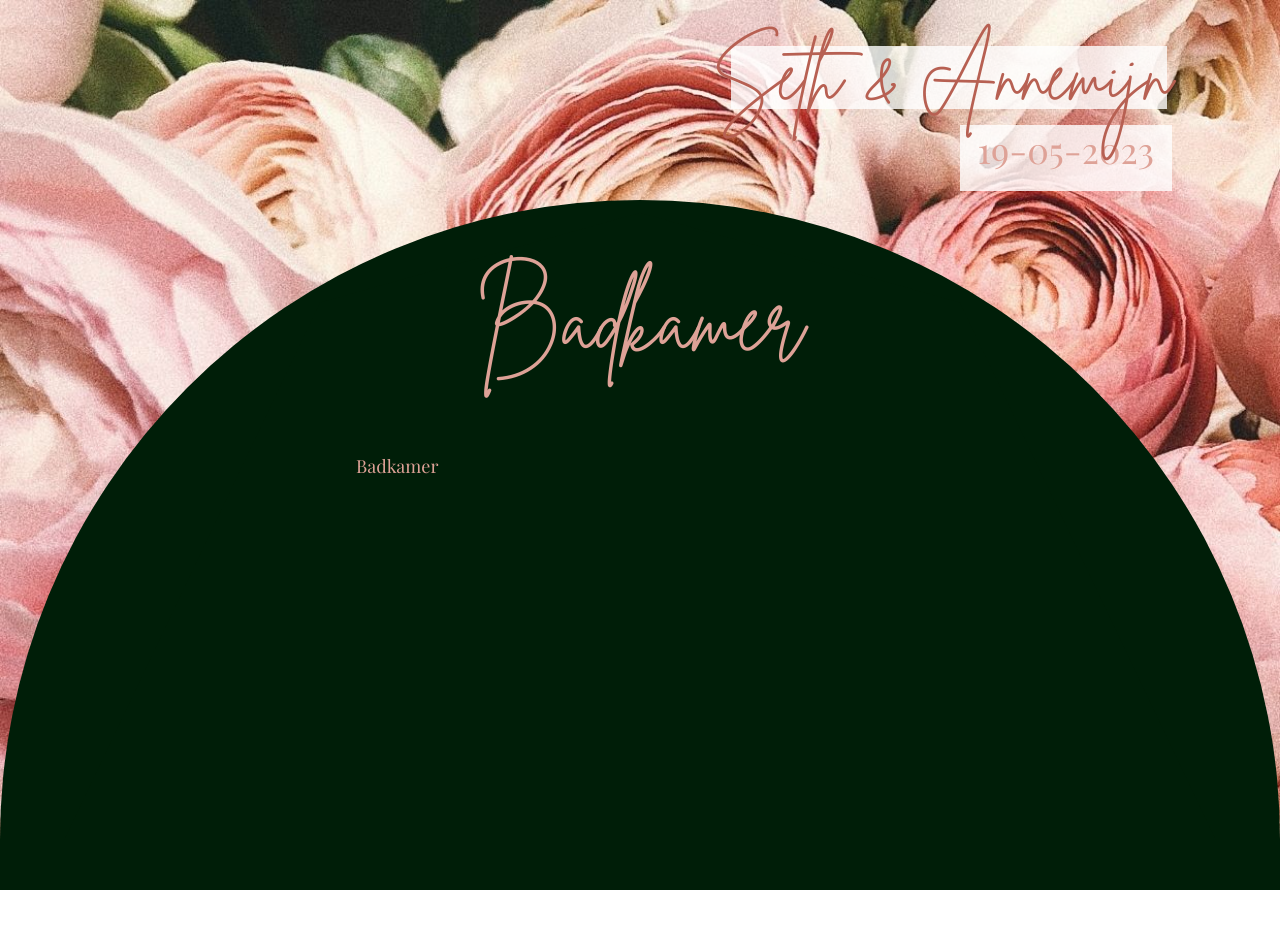
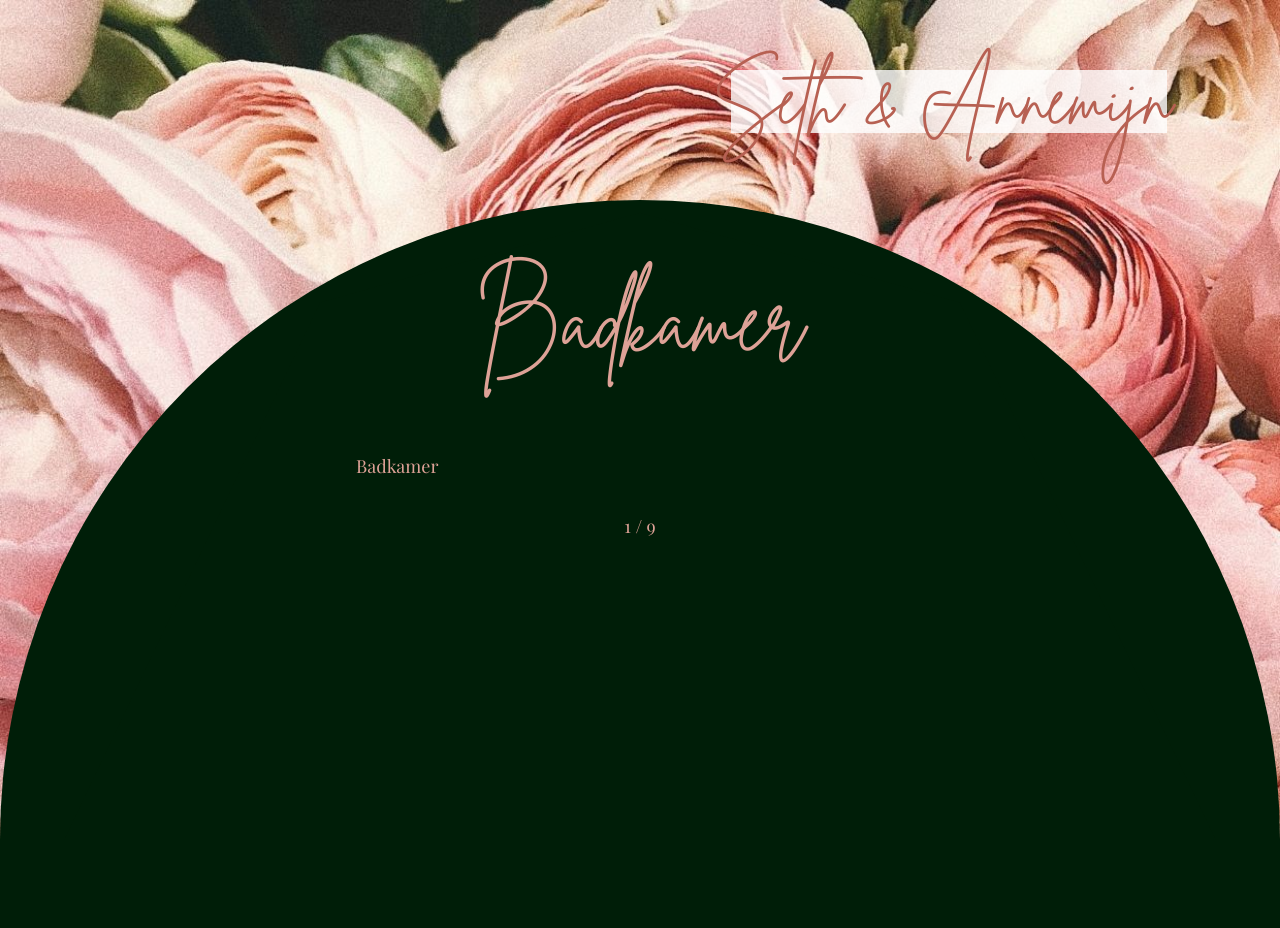
Before and after one commit to sethsnel/BruiloftSnelDeHaas, a Next.js app: page /badkamer in a window 1280 px wide. Shown: the top 928 px of the page. Before the commit the page ends 890 px from the top, so only its background shows below. Built offline with nearby package versions, Linux system fonts and the light colour scheme.

Commit message:
Code teller toegevoegd

```diff
--- a/components/layout/header.tsx
+++ b/components/layout/header.tsx
@@ -10,7 +10,7 @@ const header = () => {
         </Link>
       </span>
     </h1>
-    <h2 className={`${styles.date} ${styles.text}`}><span>19-05-2023</span></h2>
+    {/* <h2 className={`${styles.date} ${styles.text}`}><span>19-05-2023</span></h2> */}
   </div>
 }
 
--- a/lib/locaties.ts
+++ b/lib/locaties.ts
@@ -15,6 +15,10 @@ export function getPathsLocaties() {
       },
     };
   });
+}
+
+export function getPathsCount() {
+  return fs.readdirSync(locatiesDirectory).length;
 }
 
 export function getLocatieData(locatie: string) {
--- a/pages/[locatie].tsx
+++ b/pages/[locatie].tsx
@@ -8,18 +8,21 @@ import appStyles from "../styles/App.module.scss";
 import {
   getPathsLocaties,
   getLocatieFotosPaden,
-  getLocatieFotos,
   getLocatieData,
+  getPathsCount,
 } from "../lib/locaties";
+import { useEffect, useState } from "react";
 
-const Locatie: NextPage<{ data: any; heeftFotos: boolean }> = ({
+type LocatieProps = { data: any; heeftFotos: boolean; aantalLocaties: number };
+
+const Locatie: NextPage<LocatieProps> = ({
   data,
   heeftFotos,
-}: {
-  data: any;
-  heeftFotos: boolean;
-}) => {
+  aantalLocaties,
+}: LocatieProps) => {
   const router = useRouter();
+  const aantalLocatiesBezocht = useLocatieCounter(data.locatie);
+
   return (
     <div className={styles.container}>
       <Head>
@@ -32,11 +35,12 @@ const Locatie: NextPage<{ data: any; heeftFotos: boolean }> = ({
         <div className={appStyles.inviteContainer}>
           {heeftFotos && (
             <button onClick={() => router.push(`${data.locatie}/fotos`)}>
-              Oude foto's
+              Bekijk foto's
             </button>
           )}
         </div>
         <div className="body">{data.content}</div>
+        <div className={appStyles.inviteContainer}>{aantalLocatiesBezocht} / {aantalLocaties}</div>
       </main>
     </div>
   );
@@ -59,7 +63,28 @@ export async function getStaticProps({ params }: { params: any }) {
   return {
     props: {
       data,
+      aantalLocaties: getPathsCount(),
       heeftFotos: fotos.includes(params.locatie),
     },
   };
 }
+
+function useLocatieCounter(locatie: string) {
+  const [locatieCounter, setlocatieCounter] = useState<string[]>([]);
+
+  useEffect(() => {
+    const locatieCounterKey = "locatieCounter";
+    const locatieCounter = JSON.parse(
+      localStorage.getItem(locatieCounterKey) ?? "[]"
+    ) as string[];
+
+    if (!locatieCounter.includes(locatie)) {
+      locatieCounter.push(locatie);
+    }
+
+    localStorage.setItem(locatieCounterKey, JSON.stringify(locatieCounter));
+    setlocatieCounter(locatieCounter);
+  }, [locatie]);
+
+  return locatieCounter.length;
+}
```
Also changed, not shown: locaties/kantoor-annemijn.md (+1 -1 lines), locaties/kantoorzolder.md (+1 -1 lines), locaties/tvzolder.md (+1 -1 lines).
